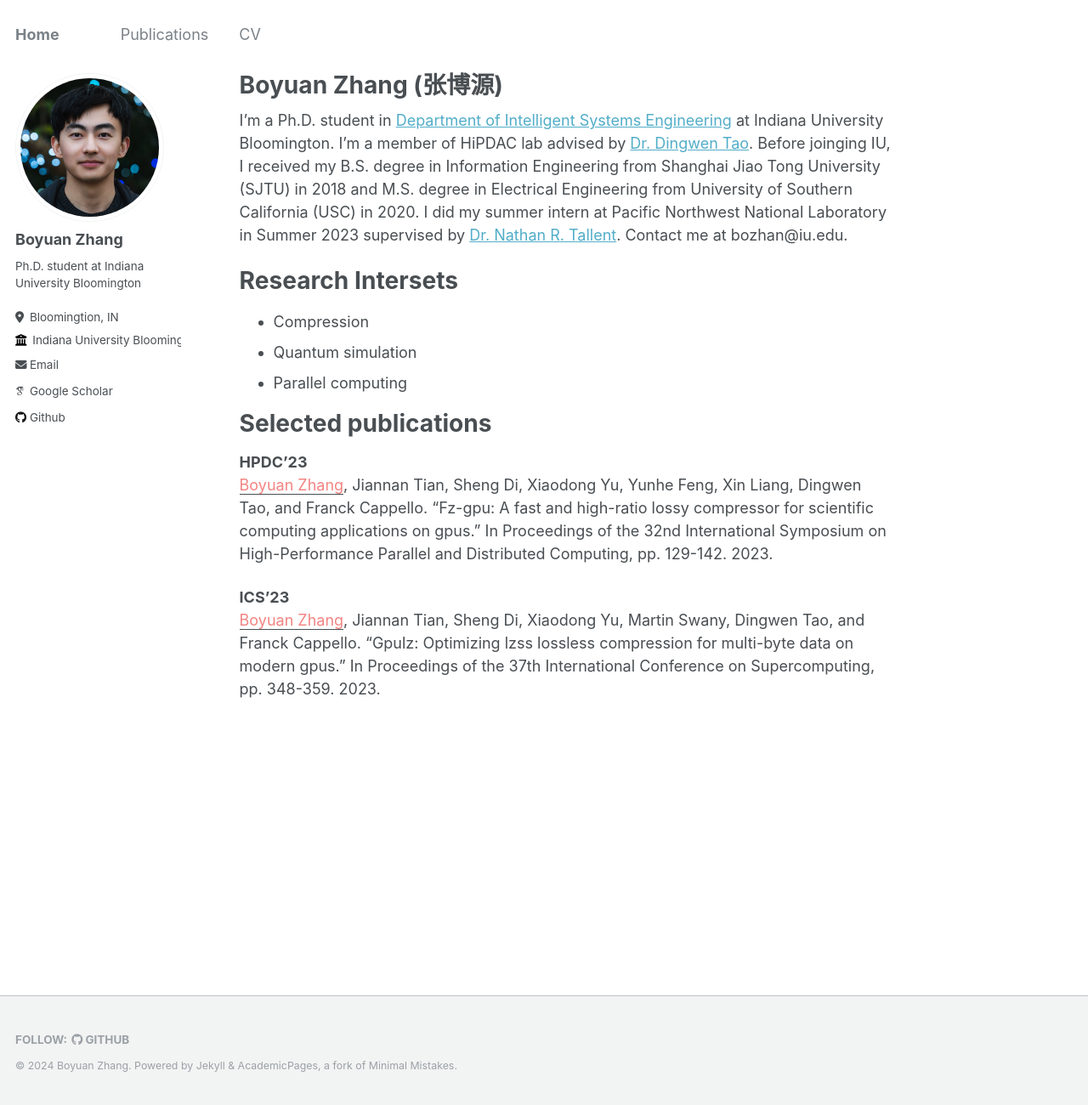
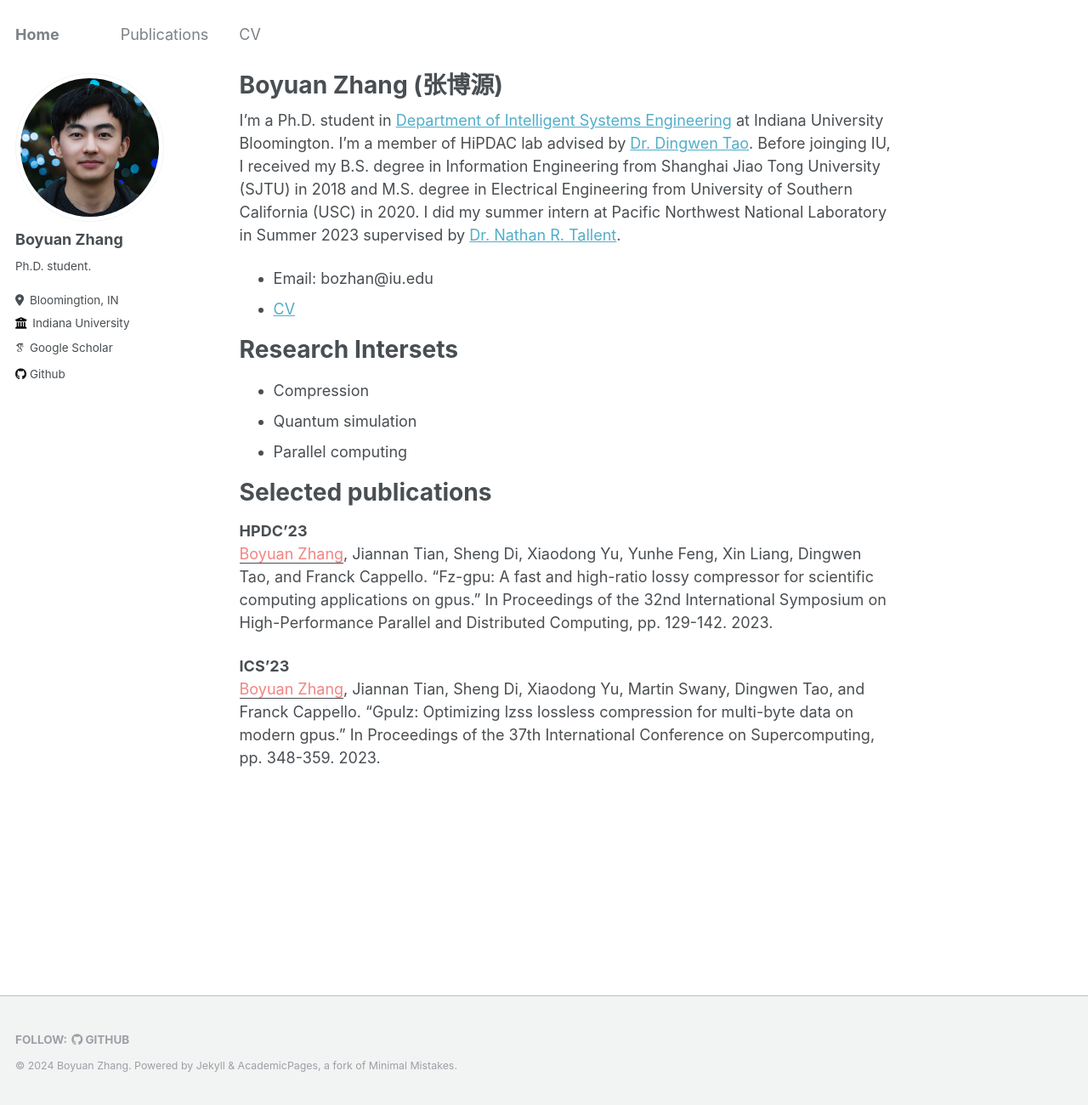
Before and after one commit to boyuanzhang62/boyuanzhang62.github.io_archive, a Jekyll site: the page built from _pages/about.md, in a window 1280 px wide and 1300 px high. Shown: the whole window at 85% size. Built offline with Jekyll 4.4.1, drawn with Linux system fonts in a browser that asks for light colours; some web fonts are replaced.

Commit message:
modify main page

```diff
--- a/_config.yml
+++ b/_config.yml
@@ -24,11 +24,11 @@ author:
   avatar           : "boyuan.png"
   name             : "Boyuan Zhang"
   pronouns         : # example: "she/her"
-  bio              : "Ph.D. student at Indiana University Bloomington"
+  bio              : "Ph.D. student."
   location         : "Bloomingtion, IN"
-  employer         : "Indiana University Bloomington"
+  employer         : "Indiana University"
   uri              : # URL
-  email            : "bozhan@iu.edu"
+  email            : # "bozhan@iu.edu"
 
   # Academic websites
   arxiv            : # URL - Update with the correct link to your profile
--- a/_pages/about.md
+++ b/_pages/about.md
@@ -7,7 +7,9 @@ redirect_from:
   - /about.html
 ---
 
-I'm a Ph.D. student in [Department of Intelligent Systems Engineering](https://engineering.indiana.edu/about/index.html) at Indiana University Bloomington. I'm a member of HiPDAC lab advised by [Dr. Dingwen Tao](https://www.dingwentao.com/). Before joinging IU, I received my B.S. degree in Information Engineering from Shanghai Jiao Tong University (SJTU) in 2018 and M.S. degree in Electrical Engineering from University of Southern California (USC) in 2020. I did my summer intern at Pacific Northwest National Laboratory in Summer 2023 supervised by [Dr. Nathan R. Tallent](https://www.pnnl.gov/people/nathan-tallent). Contact me at bozhan@iu.edu.
+I'm a Ph.D. student in [Department of Intelligent Systems Engineering](https://engineering.indiana.edu/about/index.html) at Indiana University Bloomington. I'm a member of HiPDAC lab advised by [Dr. Dingwen Tao](https://www.dingwentao.com/). Before joinging IU, I received my B.S. degree in Information Engineering from Shanghai Jiao Tong University (SJTU) in 2018 and M.S. degree in Electrical Engineering from University of Southern California (USC) in 2020. I did my summer intern at Pacific Northwest National Laboratory in Summer 2023 supervised by [Dr. Nathan R. Tallent](https://www.pnnl.gov/people/nathan-tallent).
+* Email: bozhan@iu.edu
+* [CV](https://boyuanzhang62.github.io/files/CV_Boyuan_Zhang.pdf)
 
 # Research Intersets
 
```
Also changed, not shown: 1 other file.
